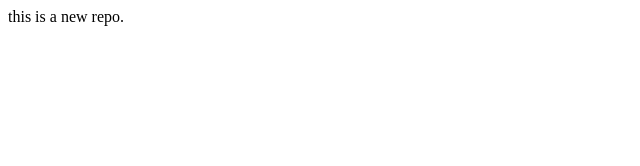
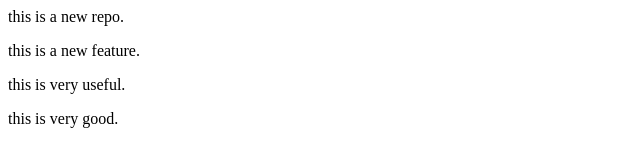
Before and after one commit to sh-better-hd-wow-07/localrepo, a plain HTML site: page index.html in a window 1280 px wide. Shown: the whole page, without its empty margins (0-640 px from the left). Drawn offline with Linux system fonts and the light colour scheme.

Commit message:
add new feature

```diff
--- a/index.html
+++ b/index.html
@@ -1 +1,4 @@
 <p> this is a new repo.</p>
+<p> this is a new feature.</p>
+<p> this is very useful.</p>
+<p> this is very good.</p>
```
